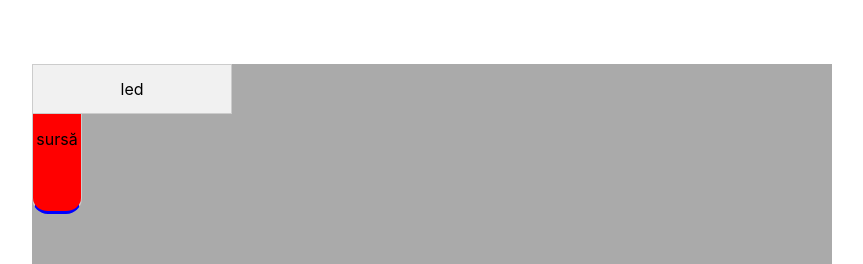
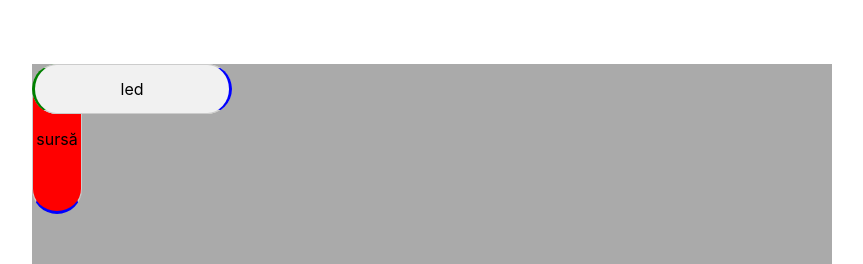
Before and after one commit to strdr4605/circuit-simulator, a Next.js app: page / in a window 1280 px wide. Shown: the top 264 px of the page, without its empty margins (208-1071 px from the left). Built offline with nearby package versions, Linux system fonts and the light colour scheme.

Commit message:
check led connection

```diff
--- a/pages/index.js
+++ b/pages/index.js
@@ -4,6 +4,13 @@ import Draggable from "react-draggable";
 import styles from "../styles/Home.module.css";
 
 const CELL_SIZE = 50;
+
+function ledConnectedToSource(connections) {
+  return (
+    connections["resistor-source"] === "A-A" &&
+    connections["led-resistor"] === "A-B"
+  );
+}
 
 function sizeByOrientation(size, orientation) {
   if (orientation === "horizontal") {
@@ -58,6 +65,13 @@ function objectsAreConnected(element1, element2) {
   );
 }
 
+const EL1_SIZE = 3;
+const EL2_SIZE = 4;
+
+export default function Home() {
+  const [state, setState] = useState({});
+  const [ledColor, setLedColor] = useState("#f1f1f1");
+
   const doSomethingWithState = (state) => {
     console.log("doSomethingWithState", state);
 
@@ -79,13 +93,13 @@ const doSomethingWithState = (state) => {
     }
 
     console.log("connections", JSON.stringify(connections, null, 2));
+
+    if (ledConnectedToSource(connections)) {
+      setLedColor("yellow");
+    } else {
+      setLedColor("#f1f1f1");
+    }
   };
-
-const EL1_SIZE = 3;
-const EL2_SIZE = 4;
-
-export default function Home() {
-  const [state, setState] = useState({});
 
   const onStop = (e, data) => {
     // console.log("onStop", e, data);
@@ -102,6 +116,10 @@ export default function Home() {
         y,
       },
     }));
+  };
+
+  const onStart = (e, data) => {
+    setLedColor("#f1f1f1");
   };
 
   useEffect(() => {
@@ -126,6 +144,7 @@ export default function Home() {
             grid={[CELL_SIZE, CELL_SIZE]}
             scale={1}
             onStop={onStop}
+            onStart={onStart}
           >
             <div
               className={`${styles.drag} handle`}
@@ -135,7 +154,6 @@ export default function Home() {
               style={{
                 ...sizeByOrientation(EL1_SIZE, "vertical"),
                 backgroundColor: "red",
-                borderRadius: "1rem",
                 borderTop: "3px solid green",
                 borderBottom: "3px solid blue",
               }}
@@ -151,6 +169,7 @@ export default function Home() {
             grid={[CELL_SIZE, CELL_SIZE]}
             scale={1}
             onStop={onStop}
+            onStart={onStart}
           >
             <div
               className={`${styles.drag} handle`}
@@ -159,7 +178,7 @@ export default function Home() {
               data-orientation="horizontal"
               style={{
                 ...sizeByOrientation(EL2_SIZE, "horizontal"),
-                backgroundColor: "yellow",
+                backgroundColor: "#faf191",
               }}
             >
               rezistor
@@ -173,13 +192,19 @@ export default function Home() {
             grid={[CELL_SIZE, CELL_SIZE]}
             scale={1}
             onStop={onStop}
+            onStart={onStart}
           >
             <div
               className={`${styles.drag} handle`}
               id="led"
               data-size={EL2_SIZE}
               data-orientation="horizontal"
-              style={sizeByOrientation(EL2_SIZE, "horizontal")}
+              style={{
+                ...sizeByOrientation(EL2_SIZE, "horizontal"),
+                backgroundColor: ledColor,
+                borderLeft: "3px solid green",
+                borderRight: "3px solid blue",
+              }}
             >
               led
             </div>
--- a/styles/Home.module.css
+++ b/styles/Home.module.css
@@ -5,6 +5,7 @@
 .drag {
   position: absolute;
   /* padding: 0.5rem; */
+  border-radius: 2rem;
   width: 150px;
   height: 50px;
   background-color: #f1f1f1;
```
Lines whose indentation alone changed are shown as unchanged.
